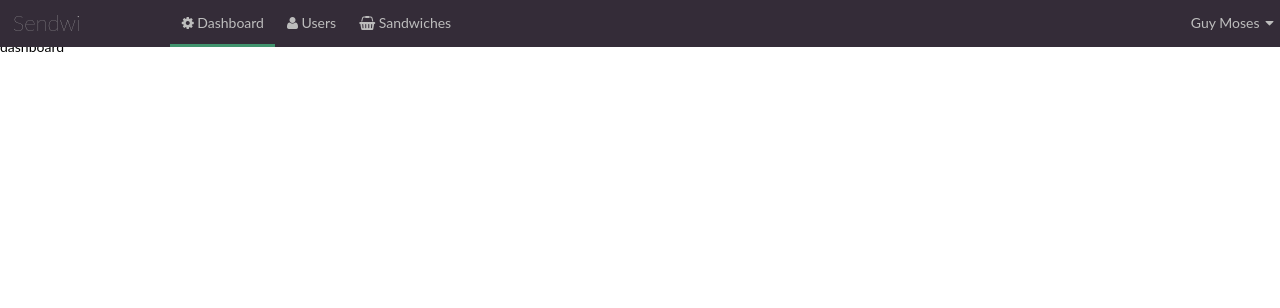
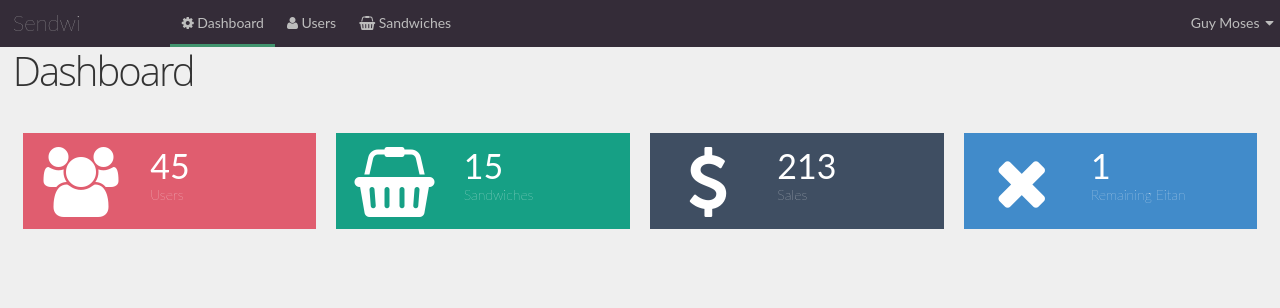
Before and after one commit to GuyMoses/sandwich-dashboard, a website: page app/index.html in a window 1280 px wide. Drawn offline with nearby package versions, Linux system fonts and the light colour scheme; some packages are replaced by stand-ins of ours; files that its build step writes are made by us from their sources.

Commit message:
alot of stuff

```diff
--- a/app/index.html
+++ b/app/index.html
@@ -11,8 +11,10 @@
     <!-- endbower -->
     <!-- endbuild -->
     <!-- build:css(.tmp) styles/main.css -->
+    <link rel="stylesheet" href="fonts/font-awesome-4.5.0/css/font-awesome.min.css">
     <link rel="stylesheet" href="styles/main.css">
-    <link rel="stylesheet" href="fonts/font-awesome-4.5.0/css/font-awesome.min.css">
+    <link rel="stylesheet" href="styles/dashboard.css">
+
     <!-- endbuild -->
   </head>
   <body ng-app="devApp">
--- a/app/scripts/app.js
+++ b/app/scripts/app.js
@@ -20,7 +20,7 @@ angular
   .config(function ($routeProvider) {
     $routeProvider
       .when('/', {
-        templateUrl: 'views/main.html',
+        templateUrl: 'views/dashboard.html',
         controller: 'MainCtrl',
         controllerAs: 'main'
       })
--- /dev/null
+++ b/app/styles/dashboard.css
@@ -0,0 +1,158 @@
+.dashboard {
+  padding: 1vw;
+  height: 90vh;
+}
+
+.dashboard-headline {
+  font-family: 'Open Sans',sans-serif;
+  color: #333;
+  font-size: 40px;
+  line-height: 1;
+  font-weight: 100;
+  letter-spacing: -2px;
+  -webkit-text-stroke: .00.1em;
+}
+
+.dashboard-line {
+  padding: 4vh 0;
+  overflow: auto;
+}
+
+.card-box {
+  width: 23.4%;
+  position: relative;
+  float: left;
+  margin: 0.8%;
+}
+
+.card {
+  text-align: center;
+  min-height: 110px;
+  margin-bottom: 20px;
+  position: relative;
+  perspective: 600px;
+  width: 100%;
+  cursor: pointer;
+  z-index: 9;
+}
+
+.card-out {
+  position: absolute;
+  top: 0;
+  height: 100%;
+  width: 100%;
+  left: 0;
+  z-index: 10;
+  -webkit-transform: rotateY(-180deg);
+  transform: rotateY(-179deg);
+  -webkit-transform-style: preserve-3d;
+  -ms-transform-style: preserve-3d;
+  -o-transform-style: preserve-3d;
+  transform-style: preserve-3d;
+  -webkit-backface-visibility: hidden;
+  backface-visibility: hidden;
+  transition: all .4s ease-in-out;
+}
+
+.card-in {
+  height: 100%;
+  position: relative;
+  padding: 4%;
+  top: 0;
+  left: 0;
+  z-index: 11;
+  -webkit-transform: rotateX(0deg) rotateY(0deg);
+  transform: rotateX(0deg) rotateY(0deg);
+  -webkit-transform-style: preserve-3d;
+  -ms-transform-style: preserve-3d;
+  -o-transform-style: preserve-3d;
+  transform-style: preserve-3d;
+  -webkit-backface-visibility: hidden;
+  backface-visibility: hidden;
+  transition: all .4s ease-in-out;
+}
+
+.card-box .card:hover .card-in {
+  transform: rotateY(180deg);
+}
+
+.card-box .card:hover .card-out {
+  transform: rotateY(-0deg);
+}
+
+.card-in-items {
+  margin: 0 1%;
+  overflow: auto;
+}
+
+.card-in-icon {
+  width: 33%;
+  padding-right: 2vw;
+  padding-top: 1%;
+}
+
+.card-in-text {
+  text-align: left;
+}
+
+.card-number {
+  margin: 0;
+  padding: 0;
+  font-size: 34px;
+}
+
+.card-text {
+  margin: 0;
+  padding: 0;
+  font-size: 14px;
+  font-weight: 100;
+}
+
+.card-out-items {
+    height: 100%;
+}
+
+.card-out-1 {
+  width: 100%;
+  height: 100%;
+  color: rgba(255,255,255,.7);
+}
+
+.card-out-2 {
+  width: 50%;
+  height: 100%;
+  float:left;
+  line-height: 110px;
+  color: rgba(255,255,255,.7);
+}
+
+.card-out-2:hover {
+  color: #fff;
+  transition: 0.2s ease-out;
+}
+
+.card-out-1:hover {
+  color: #fff;
+  transition: 0.2s ease-out;
+}
+
+.out-left {
+  background-color: rgba(0,0,0,.1);
+}
+
+.out-icon {
+  display: list-item;
+  padding-top: 13%;
+}
+
+.single-out {
+  display: list-item;
+  padding-top: 7%;
+  padding-bottom: 1%;
+}
+
+.out-text {
+  padding-top: 2%;
+  line-height: 10px;
+  display: inherit;
+}
--- a/app/styles/main.css
+++ b/app/styles/main.css
@@ -6,6 +6,8 @@ body {
   font-weight: 400;
   text-rendering: optimizeLegibility!important;
   -webkit-font-smoothing: antialiased!important;
+  background-color: #EFEFEF;
+  list-style-type: none;
 }
 
 .right {
@@ -14,6 +16,40 @@ body {
 
 .left {
   float: left;
+}
+
+.green {
+  background-color: #16a085!important;
+  color: #fff!important;
+}
+
+.red {
+  background-color: #e05d6f!important;
+  color: #fff!important;
+}
+
+.darkgery {
+  background-color: #3f4e62!important;
+  color: #fff!important;
+}
+
+.blue {
+  background-color: #418bca!important;
+  color: #fff!important;
+}
+
+.nostyle-span {
+  margin: 0;
+  padding: 0;
+}
+
+.nostyle-para {
+  margin: 0;
+  padding: 0;
+}
+
+.fullheight {
+  height: 100%;
 }
 
 .top-bar {
@@ -55,7 +91,7 @@ body {
   color: #fff;
   background-color: #3C3844;
   cursor: pointer;
-  transition: 0.3s ease;
+  transition: 0.3s ease-in-out;
 }
 
 .chosen-bar-item {
@@ -69,7 +105,7 @@ body {
 .bar-user:hover {
   color: #EFEFEF;
   cursor: pointer;
-  transition: 0.2s ease;
+  transition: 0.2s ease-in-out;
 }
 
 .user-title {
--- /dev/null
+++ b/app/views/dashboard.html
@@ -0,0 +1,119 @@
+<div class="dashboard">
+  <div class="dashboard-headline">
+    Dashboard
+  </div>
+  <div class="dashboard-line">
+    <div class="card-box">
+      <div class="card">
+        <div class="card-in red">
+          <div class="card-in-items">
+            <div class="card-in-icon left">
+              <i class="fa fa-users fa-5x"></i>
+            </div>
+            <div class="card-in-text left">
+              <p class="card-number">
+                45
+              </p>
+              <span class="card-text">
+                Users
+              </span>
+            </div>
+          </div>
+        </div>
+        <div class="card-out red">
+          <div class="card-out-items">
+            <div class="card-out-2 out-left">
+              <span class="fa fa-ellipsis-h fa-2x out-icon"></span>
+              <span class="out-text">Manage Users</span>
+            </div>
+            <div class="card-out-2">
+              <span class="fa fa-plus fa-2x out-icon"></span>
+              <span class="out-text">Add a User</span>
+            </div>
+          </div>
+        </div>
+      </div>
+    </div>
+    <div class="card-box">
+      <div class="card">
+        <div class="card-in green">
+          <div class="card-in-items">
+            <div class="card-in-icon left">
+              <i class="fa fa-shopping-basket fa-5x"></i>
+            </div>
+            <div class="card-in-text left">
+              <p class="card-number">
+                15
+              </p>
+              <span class="card-text">
+                Sandwiches
+              </span>
+            </div>
+          </div>
+        </div>
+        <div class="card-out green">
+          <div class="card-out-itemes fullheight">
+            <div class="card-out-1">
+              <span><i class="fa fa-ellipsis-h fa-2x single-out"></i></span>
+              <span>Manage Sandwiches</span>
+            </div>
+          </div>
+        </div>
+      </div>
+    </div>
+    <div class="card-box">
+      <div class="card">
+        <div class="card-in darkgery">
+          <div class="card-in-items">
+            <div class="card-in-icon left">
+              <i class="fa fa-dollar fa-5x"></i>
+            </div>
+            <div class="card-in-text left">
+              <p class="card-number">
+                213
+              </p>
+              <span class="card-text">
+                Sales
+              </span>
+            </div>
+          </div>
+        </div>
+        <div class="card-out darkgery">
+          <div class="card-out-itemes fullheight">
+            <div class="card-out-1">
+              <span><i class="fa fa-bar-chart fa-2x single-out"></i></span>
+              <span>See all Transactions</span>
+            </div>
+          </div>
+        </div>
+      </div>
+    </div>
+    <div class="card-box">
+      <div class="card">
+        <div class="card-in blue">
+          <div class="card-in-items">
+            <div class="card-in-icon left">
+              <i class="fa fa-remove fa-5x"></i>
+            </div>
+            <div class="card-in-text left">
+              <p class="card-number">
+                1
+              </p>
+              <span class="card-text">
+                Remaining Eitan
+              </span>
+            </div>
+          </div>
+        </div>
+        <div class="card-out blue">
+          <div class="card-out-itemes fullheight">
+            <div class="card-out-1">
+              <span><i class="fa fa-cog fa-2x single-out"></i></span>
+              <span>More to come..</span>
+            </div>
+          </div>
+        </div>
+      </div>
+    </div>
+  </div>
+</div>
```
